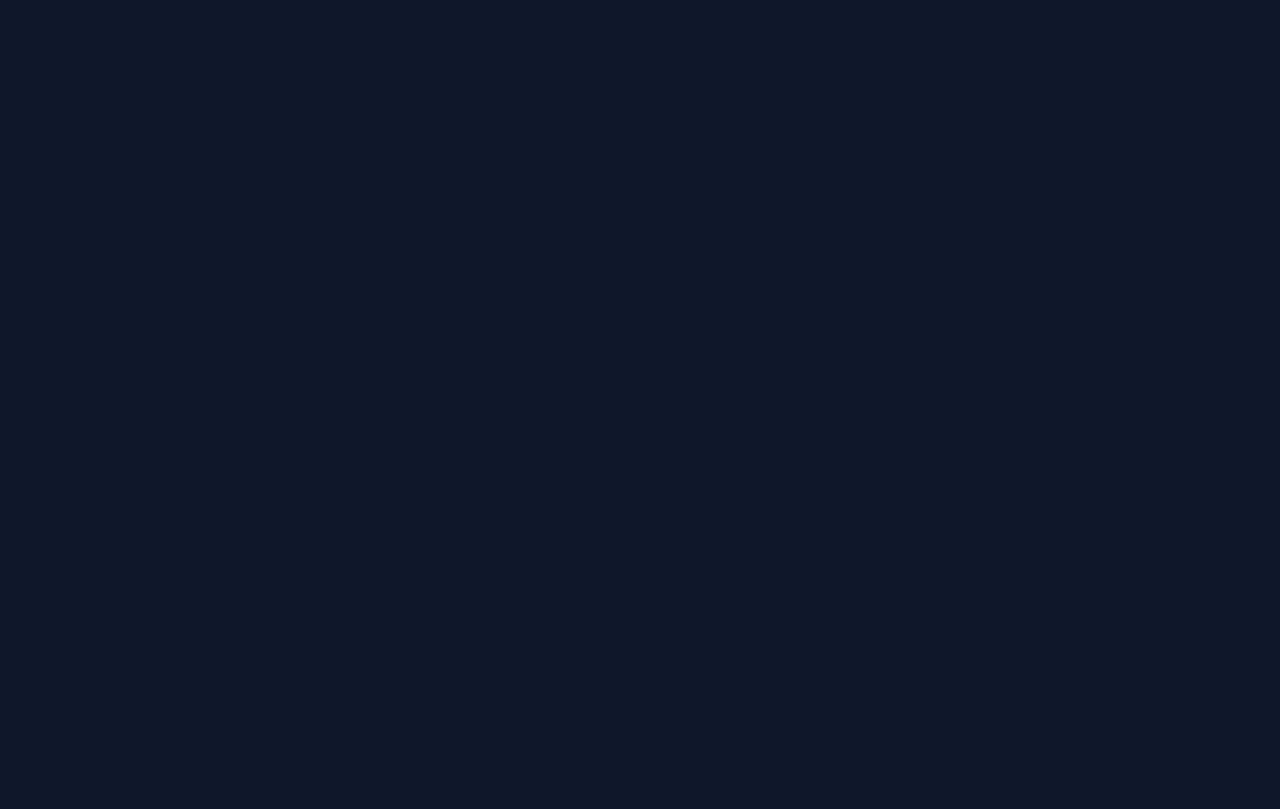
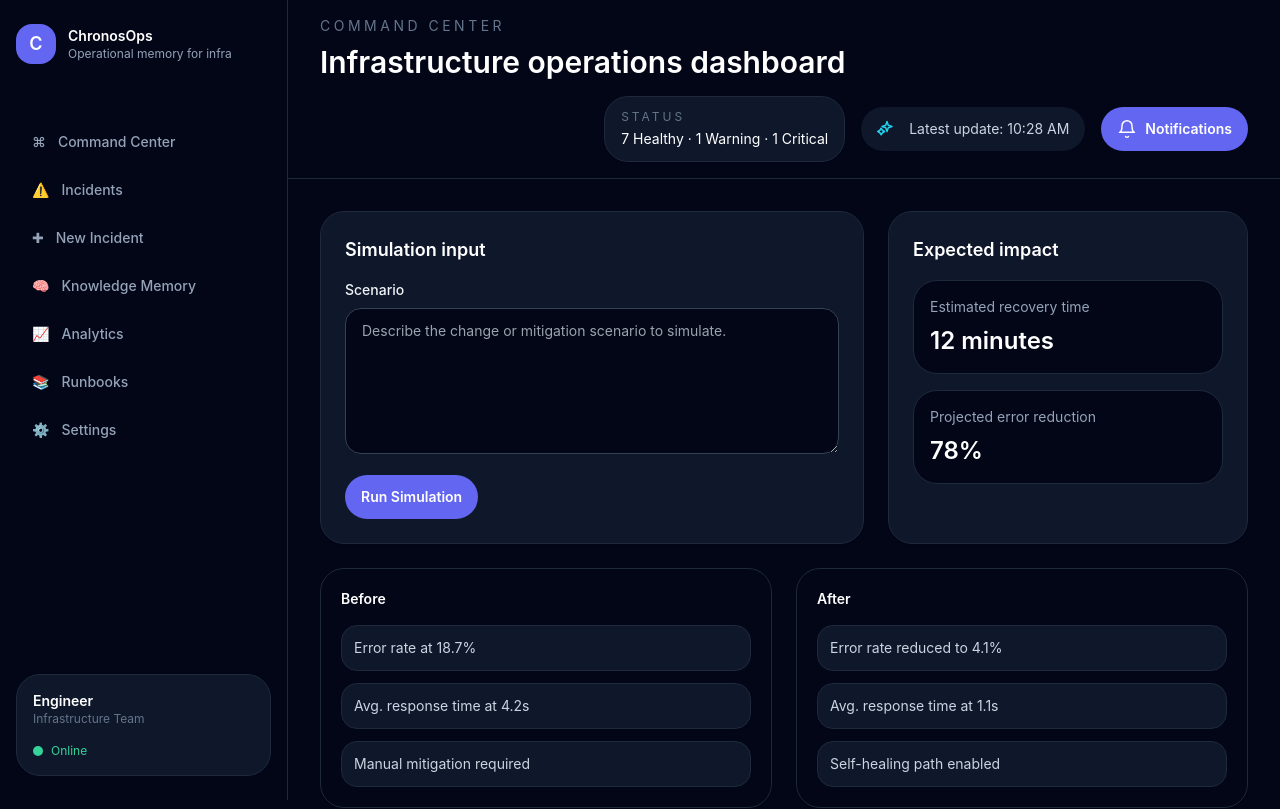
Before and after one commit to susmittha21/ChronosOps, a React app in the folder frontend/: page /simulation in a window 1280 px wide. Before the commit this address had no page. Shown: the top 809 px of the page. Built offline with nearby package versions, Linux system fonts and the light colour scheme; the HTML template or start-up script is replaced by a standard one.

Commit message:
feat(frontend): implement simulation page

```diff
--- a/frontend/src/App.jsx
+++ b/frontend/src/App.jsx
@@ -4,6 +4,7 @@ import NewIncident from './pages/NewIncident.jsx'
 import IncidentAnalysis from './pages/IncidentAnalysis.jsx'
 import KnowledgeMemory from './pages/KnowledgeMemory.jsx'
 import Analytics from './pages/Analytics.jsx'
+import Simulation from './pages/Simulation.jsx'
 
 function App() {
   return (
@@ -14,6 +15,7 @@ function App() {
         <Route path="/analysis" element={<IncidentAnalysis />} />
         <Route path="/knowledge" element={<KnowledgeMemory />} />
         <Route path="/analytics" element={<Analytics />} />
+        <Route path="/simulation" element={<Simulation />} />
       </Routes>
     </BrowserRouter>
   )
--- /dev/null
+++ b/frontend/src/components/simulation/ComparisonCard.jsx
@@ -0,0 +1,16 @@
+function ComparisonCard({ title, items }) {
+  return (
+    <div className="rounded-3xl border border-slate-800 bg-slate-950 p-5 shadow-sm">
+      <p className="text-sm font-semibold text-white">{title}</p>
+      <ul className="mt-4 space-y-3 text-sm text-slate-300">
+        {items.map((item) => (
+          <li key={item} className="rounded-2xl border border-slate-800 bg-slate-900 p-3">
+            {item}
+          </li>
+        ))}
+      </ul>
+    </div>
+  )
+}
+
+export default ComparisonCard
--- /dev/null
+++ b/frontend/src/pages/Simulation.jsx
@@ -0,0 +1,67 @@
+import Sidebar from '../components/layout/Sidebar.jsx'
+import Topbar from '../components/layout/Topbar.jsx'
+import Card from '../components/ui/Card.jsx'
+import Button from '../components/ui/Button.jsx'
+import ComparisonCard from '../components/simulation/ComparisonCard.jsx'
+
+function Simulation() {
+  return (
+    <div className="min-h-screen bg-slate-950 text-slate-100">
+      <div className="lg:flex">
+        <Sidebar />
+        <div className="flex-1 lg:min-w-0">
+          <Topbar />
+          <main className="space-y-6 px-4 py-6 lg:px-8 lg:py-8">
+            <section className="grid gap-6 xl:grid-cols-[minmax(0,1fr)_360px]">
+              <Card title="Simulation input">
+                <div className="space-y-4">
+                  <label className="block text-sm text-slate-300">
+                    <span className="mb-2 block font-medium text-slate-100">Scenario</span>
+                    <textarea
+                      rows={6}
+                      className="w-full rounded-2xl border border-slate-700 bg-slate-950 px-4 py-3 text-sm text-slate-100 outline-none transition focus:border-indigo-400"
+                      placeholder="Describe the change or mitigation scenario to simulate."
+                    />
+                  </label>
+                  <Button variant="primary">Run Simulation</Button>
+                </div>
+              </Card>
+
+              <Card title="Expected impact">
+                <div className="space-y-4">
+                  <div className="rounded-3xl border border-slate-800 bg-slate-950 p-4">
+                    <p className="text-sm text-slate-400">Estimated recovery time</p>
+                    <p className="mt-2 text-2xl font-semibold text-white">12 minutes</p>
+                  </div>
+                  <div className="rounded-3xl border border-slate-800 bg-slate-950 p-4">
+                    <p className="text-sm text-slate-400">Projected error reduction</p>
+                    <p className="mt-2 text-2xl font-semibold text-white">78%</p>
+                  </div>
+                </div>
+              </Card>
+            </section>
+
+            <section className="grid gap-6 lg:grid-cols-2">
+              <ComparisonCard
+                title="Before"
+                items={['Error rate at 18.7%', 'Avg. response time at 4.2s', 'Manual mitigation required']}
+              />
+              <ComparisonCard
+                title="After"
+                items={['Error rate reduced to 4.1%', 'Avg. response time at 1.1s', 'Self-healing path enabled']}
+              />
+            </section>
+
+            <Card title="Results">
+              <div className="rounded-3xl border border-dashed border-slate-700 bg-slate-950 p-8 text-sm leading-7 text-slate-400">
+                Placeholder simulation results: the proposed mitigation plan should reduce incident impact and shorten recovery time.
+              </div>
+            </Card>
+          </main>
+        </div>
+      </div>
+    </div>
+  )
+}
+
+export default Simulation
```
